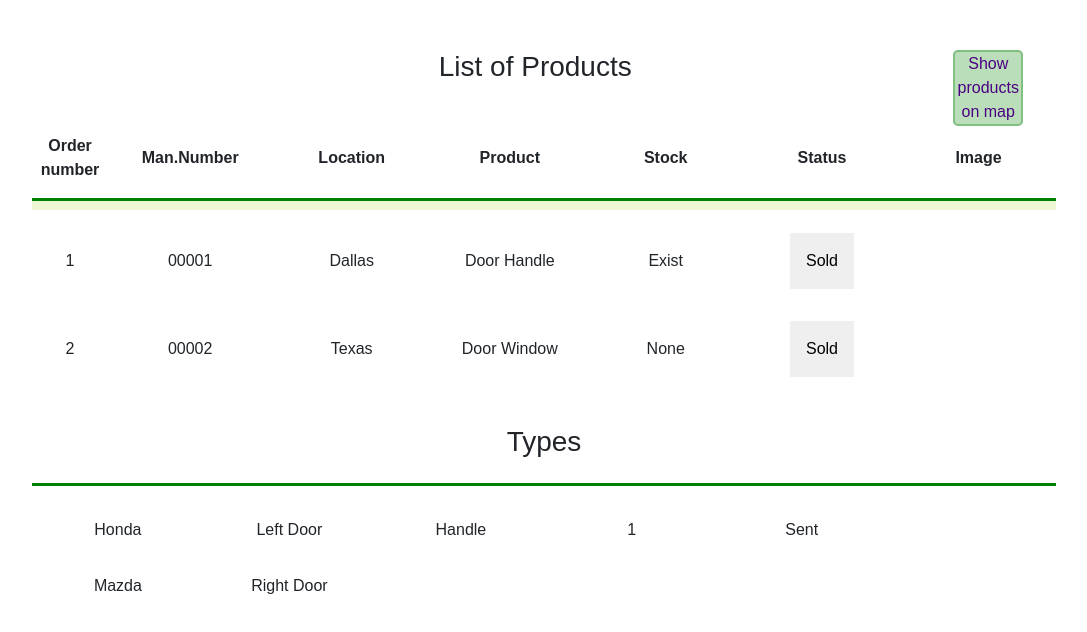
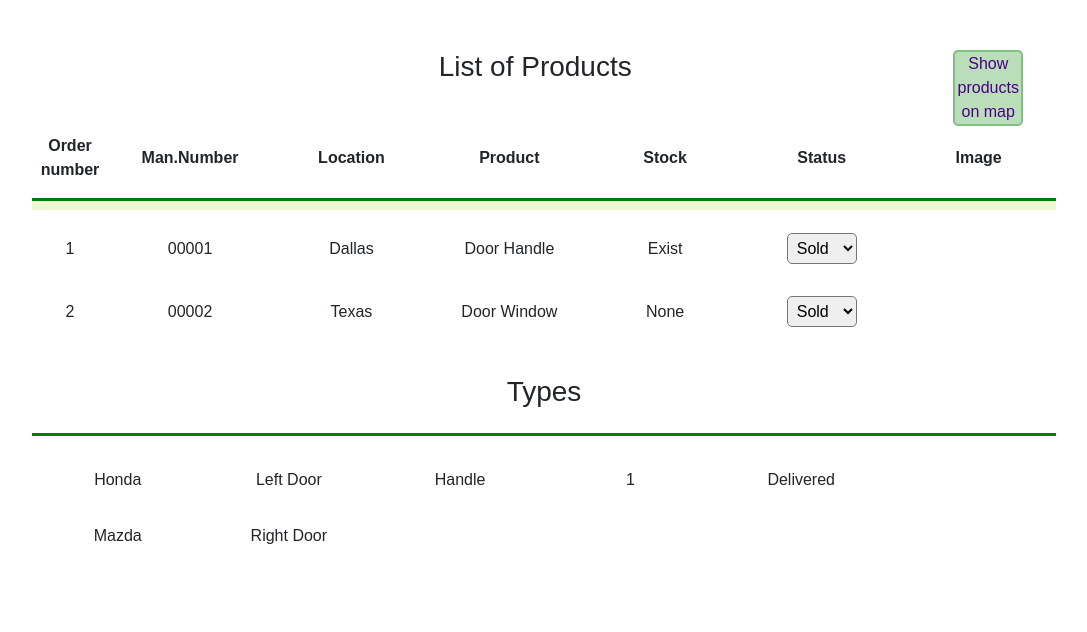
Before and after one commit to E2173hasanfuat/product, a plain HTML site: page index.html in a window 1280 px wide. Shown: the whole page, without its empty margins (96-1183 px from the left). Drawn offline with Linux system fonts and the light colour scheme.

Commit message:
drop-down

```diff
--- a/index.html
+++ b/index.html
@@ -38,14 +38,11 @@
                     <td>Door Handle</td>
                     <td>Exist</td>
                     <td>
-                        <div class="dropdown">
-                            <button class="dropbtn">Sold</button>
-                            <div class="dropdown-content">
-                                <a href="#">Sold</a>
-                                <a href="#">New</a>
-                                <a href="#">Used</a>
-                            </div>
-                        </div>
+                        <select name="drop-down" id="drop-down">
+                            <option value="Sold">Sold</option>
+                            <option value="Collected">New</option>
+                            <option value="Delivered">Used</option>
+                        </select>
                     </td>
                     <td></td>
                 </tr>
@@ -56,14 +53,11 @@
                     <td>Door Window</td>
                     <td>None</td>
                     <td>
-                        <div class="dropdown">
-                            <button class="dropbtn">Sold</button>
-                            <div class="dropdown-content">
-                                <a href="#">Sold</a>
-                                <a href="#">New</a>
-                                <a href="#">Used</a>
-                            </div>
-                        </div>
+                        <select name="drop-down" id="drop-down">
+                            <option value="Sold">Sold</option>
+                            <option value="Collected">New</option>
+                            <option value="Delivered">Used</option>
+                        </select>
                     </td>
                     <td></td>
                 </tr>
@@ -79,7 +73,7 @@
                     <td class="head_y">Left Door</td>
                     <td class="head_y">Handle</td>
                     <td class="head_y">1</td>
-                    <td class="head_y">Sent</td>
+                    <td class="head_y">Delivered</td>
                     <td class="head_y"></td>
                 </tr>
                 <tr>
--- a/style.css
+++ b/style.css
@@ -89,43 +89,12 @@ th {
   /* transform: scale(4); */
 }
 
-.dropbtn {
-  /* background-color: #04aa6d; */
-  color: black;
-  padding: 16px;
-  font-size: 16px;
-  border: none;
+#drop-down {
+  padding: 5px;
+  border-radius: 5px;
+  cursor: pointer;
 }
 
-.dropdown {
-  position: relative;
-  display: inline-block;
+#drop-down:hover:active {
+  transform: scale(0.95);
 }
-
-.dropdown-content {
-  display: none;
-  position: absolute;
-  background-color: #f1f1f1;
-  min-width: 160px;
-  box-shadow: 0px 8px 16px 0px rgba(0, 0, 0, 0.2);
-  z-index: 1;
-}
-
-.dropdown-content a {
-  color: black;
-  padding: 12px 16px;
-  text-decoration: none;
-  display: block;
-}
-
-.dropdown-content a:hover {
-  background-color: #ddd;
-}
-
-.dropdown:hover .dropdown-content {
-  display: block;
-}
-
-/* .dropdown:hover .dropbtn {
-  background-color: #3e8e41;
-} */
```
